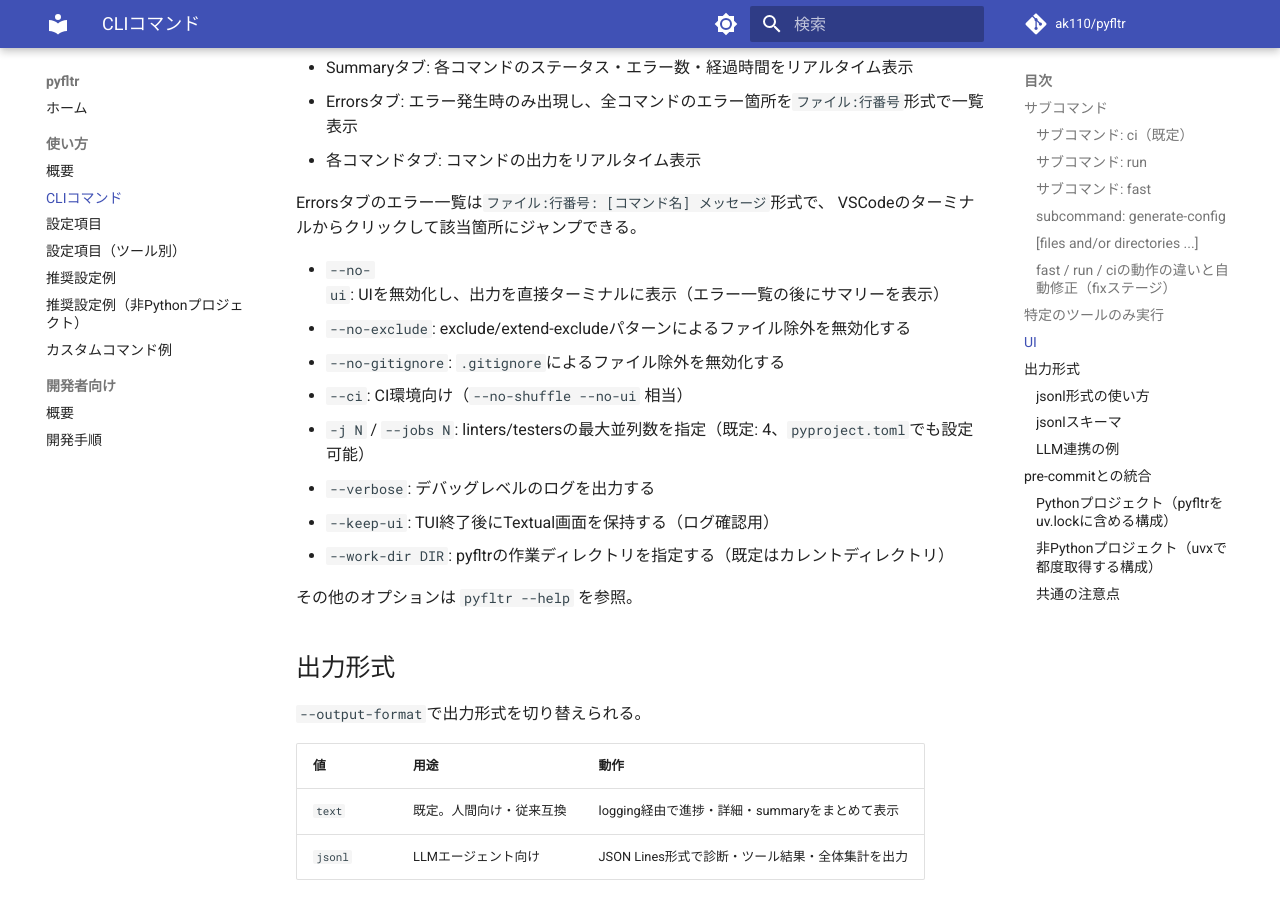
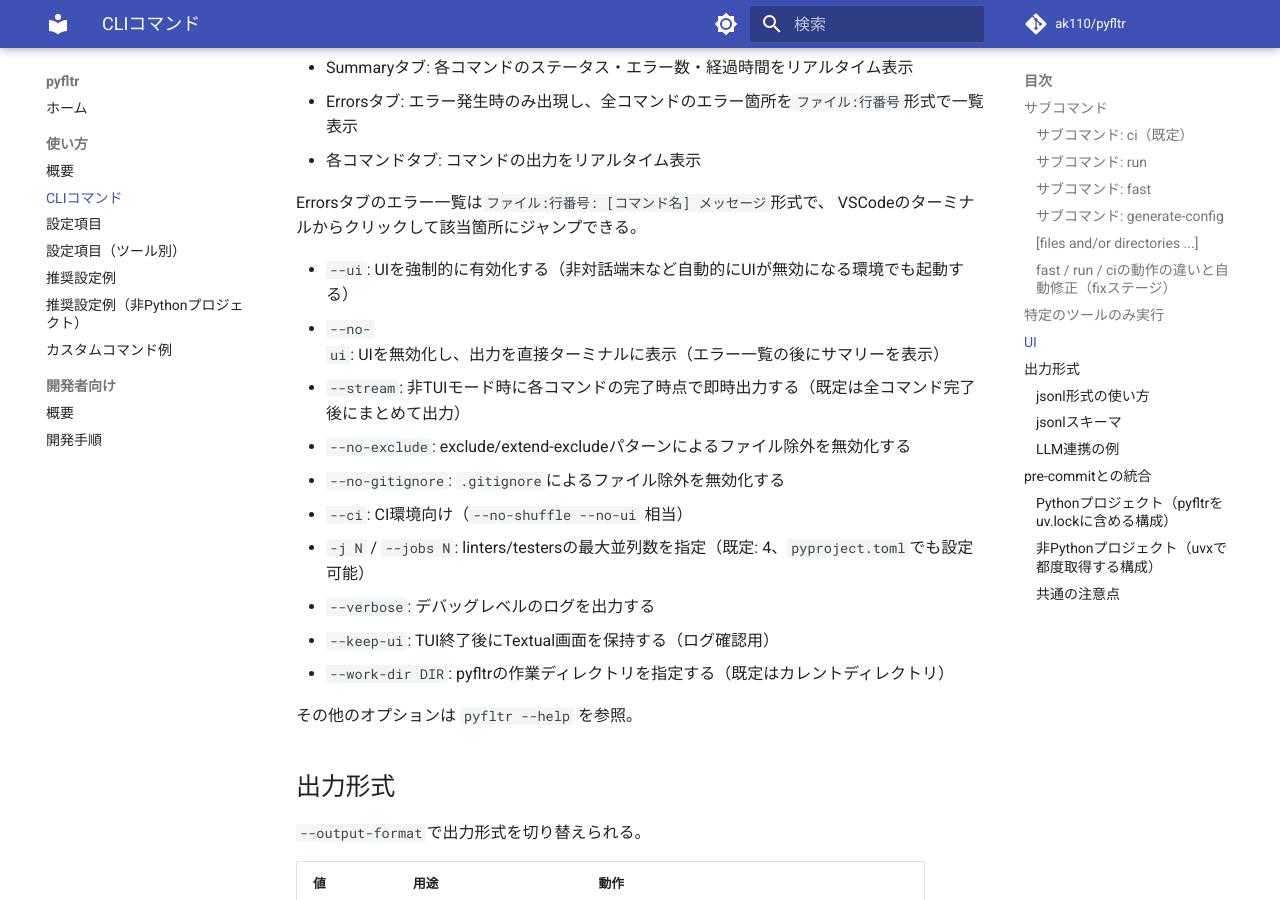
Before and after one commit to ak110/pyfltr, an MkDocs documentation site: the page built from docs/guide/usage.md, in a window 1280 px wide and 900 px high, scrolled down 3158 px. Built offline with MkDocs 1.6.1 and Material for MkDocs 9.7.7, drawn with Linux system fonts in a browser that asks for light colours; comment, search, counter and statistics services are not loaded; some of the changed text lies outside the part shown.

Commit message:
docs: ドキュメントQA・品質向上
- usage.md: `subcommand: generate-config` のセクションタイトルを他のサブコマンドと統一（日本語表記に変更）
- usage.md: UIセクションに `--ui`・`--stream` の説明を追加（`--no-ui` のみ記載されており非対称だった）
- recommended.md: `preset = "latest"` の説明から「現在は20260413相当」の記述を削除し陳腐化リスクを解消
- CLAUDE.md / mkdocs.yml: コミット前検証コマンドとllmstxt例に `| tail -30` を追加

Co-Authored-By: Claude Sonnet 4.6 <noreply@anthropic.com>

````diff
--- a/docs/guide/usage.md
+++ b/docs/guide/usage.md
@@ -50,7 +50,7 @@ Formattersによるファイル変更があっても終了コードは0になる
 
 含まれるコマンドは各コマンドの`{command}-fast`設定で制御できる（[設定](configuration.md)を参照）。
 
-### subcommand: generate-config
+### サブコマンド: generate-config
 
 ```shell
 pyfltr generate-config
@@ -124,7 +124,9 @@ pyfltr ci --commands=ruff-check,markdownlint [files and/or directories ...]
 Errorsタブのエラー一覧は`ファイル:行番号: [コマンド名] メッセージ`形式で、
 VSCodeのターミナルからクリックして該当箇所にジャンプできる。
 
+- `--ui`: UIを強制的に有効化する（非対話端末など自動的にUIが無効になる環境でも起動する）
 - `--no-ui`: UIを無効化し、出力を直接ターミナルに表示（エラー一覧の後にサマリーを表示）
+- `--stream`: 非TUIモード時に各コマンドの完了時点で即時出力する（既定は全コマンド完了後にまとめて出力）
 - `--no-exclude`: exclude/extend-excludeパターンによるファイル除外を無効化する
 - `--no-gitignore`: `.gitignore`によるファイル除外を無効化する
 - `--ci`: CI環境向け（`--no-shuffle --no-ui` 相当）
--- a/mkdocs.yml
+++ b/mkdocs.yml
@@ -79,7 +79,7 @@ plugins:
         `--output-file`未指定時はstdoutへJSONLのみを書き、進捗ログやTUIは無音化される。指定時はファイルへJSONLを書き、stdoutには従来どおりのテキスト出力を並行出力する（ローカル実行で進捗を追える）。
 
         ```shell
-        pyfltr run --output-format=jsonl
+        pyfltr run --output-format=jsonl | tail -30
         ```
 
       sections:
````
Also changed, not shown: other parts of docs/guide/usage.md (+2 -2 lines), CLAUDE.md (+1 -1 lines), docs/guide/recommended.md (+1 -1 lines).
